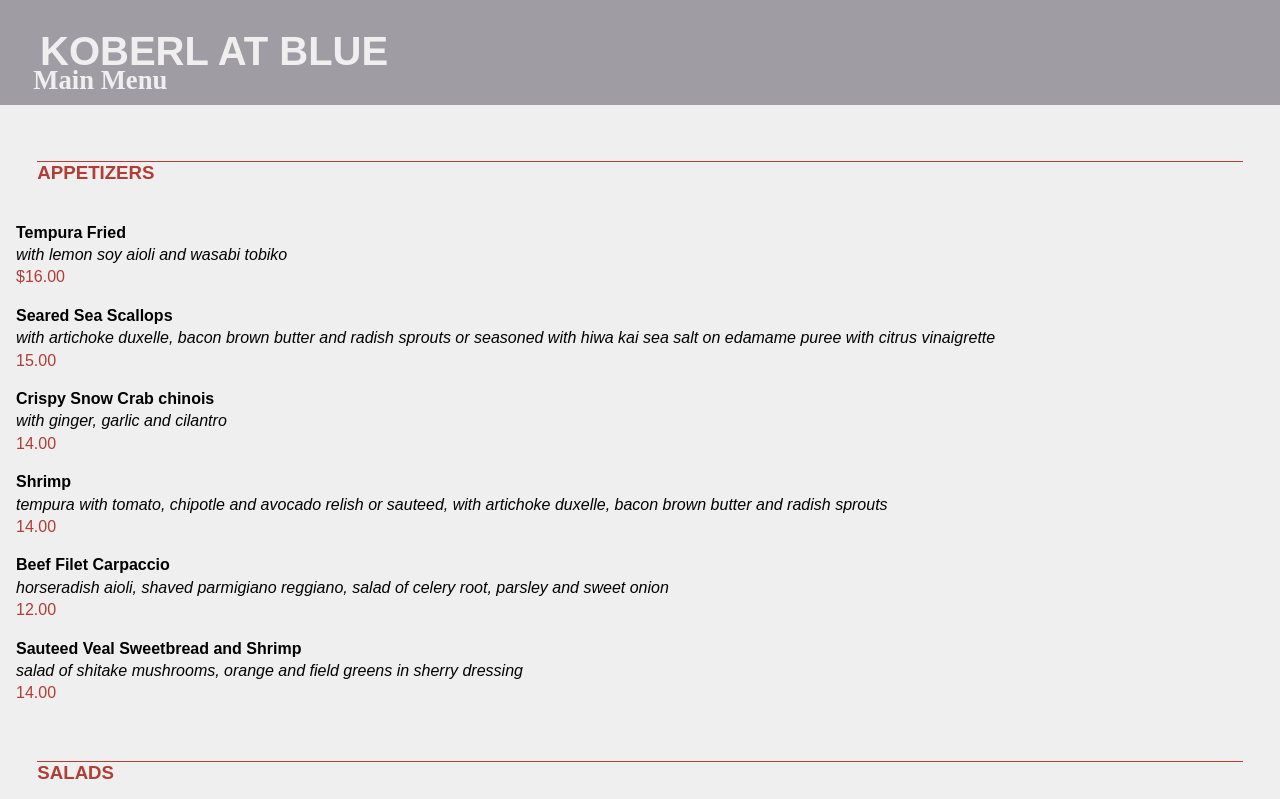
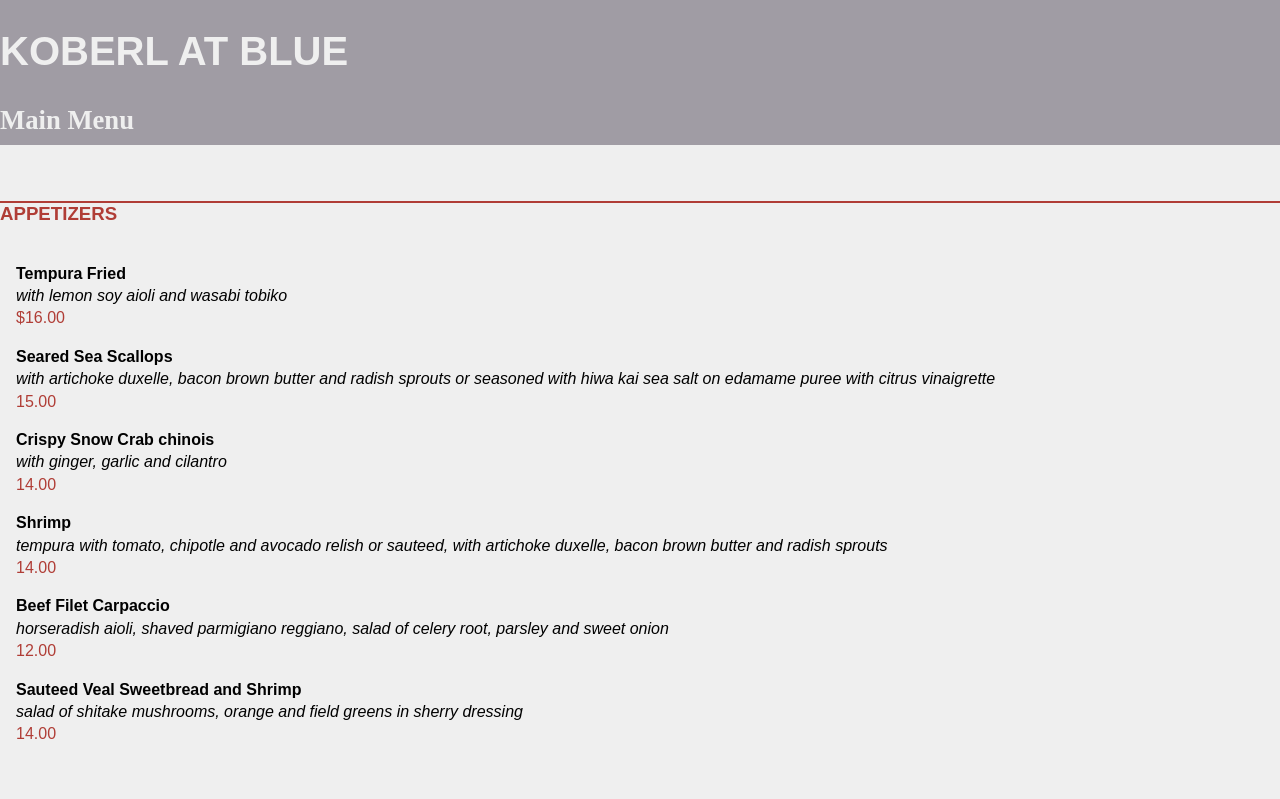
Before and after one commit to krober42/krober42.github.io, a plain HTML site: page grc338/restaurantmenu/index.html in a window 1280 px wide. Shown: the top 799 px of the page. Drawn offline with Linux system fonts and the light colour scheme.

Commit message:
Add files via upload

```diff
--- a/grc338/restaurantmenu/style.css
+++ b/grc338/restaurantmenu/style.css
@@ -18,7 +18,7 @@ h1 {
 	background-color: rgb(160,156,164);
 	color:rgb(239,239,239); /* Same as body background. */
 	font-size: 30pt;
-	padding: 1em 1em 0em; /* You want three values. */
+	padding: 1em 0em 1em; /* You want three values. */
 	font-weight: bold;
 	text-transform: uppercase;
 }
@@ -28,20 +28,20 @@ h2 {
 	background-color: rgb(160,156,164);
 	color: rgb(239,239,239);
 	font-size: 20pt;
-	padding: .25em 1.25em 0.5em;
+	padding: .25em 0em 0.5em;
 	font-family: serif;
 	font-weight: bold;
 }
 
 h3 {
-	margin: 3em 2em 2em; /*Three values again. You got the idea.*/
+	margin: 3em 0em 2em; /*Three values again. You got the idea.*/
 	padding-top: 1 em;
 	font-size: 14pt;
 	color: rgb(176,61,54);
 	font-weight: bold;
 	text-transform: uppercase;
 	letter-spacing: 0.1 em; /*Just an extra tracking for bold uppercase letters. Try 0.1em */
-	border-top: 1px solid rgb(176,61,54);
+	border-top: 2.5px solid rgb(176,61,54);
 }
 
 h4 {
```
